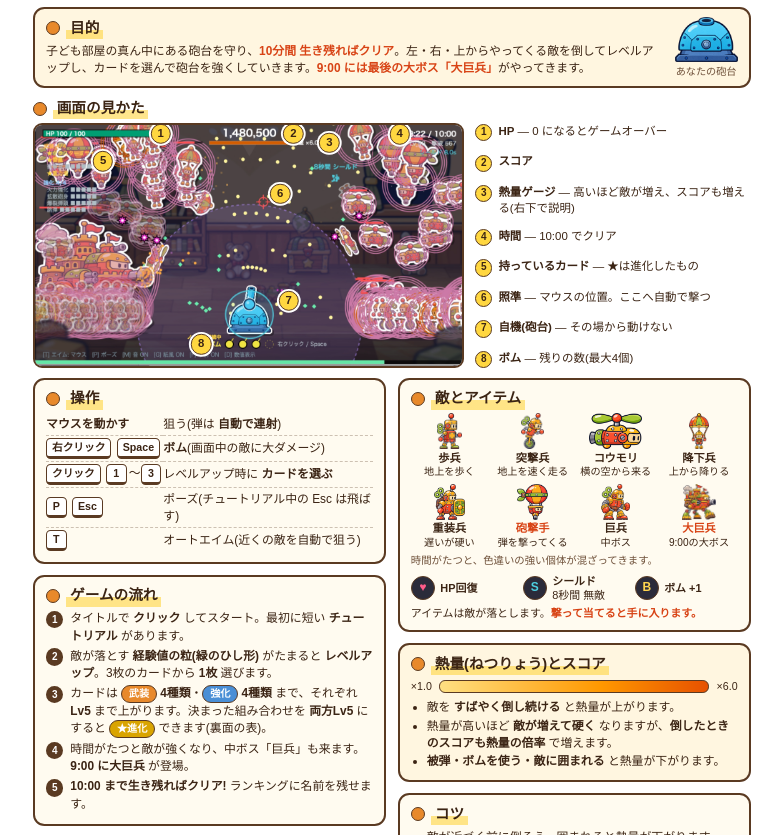
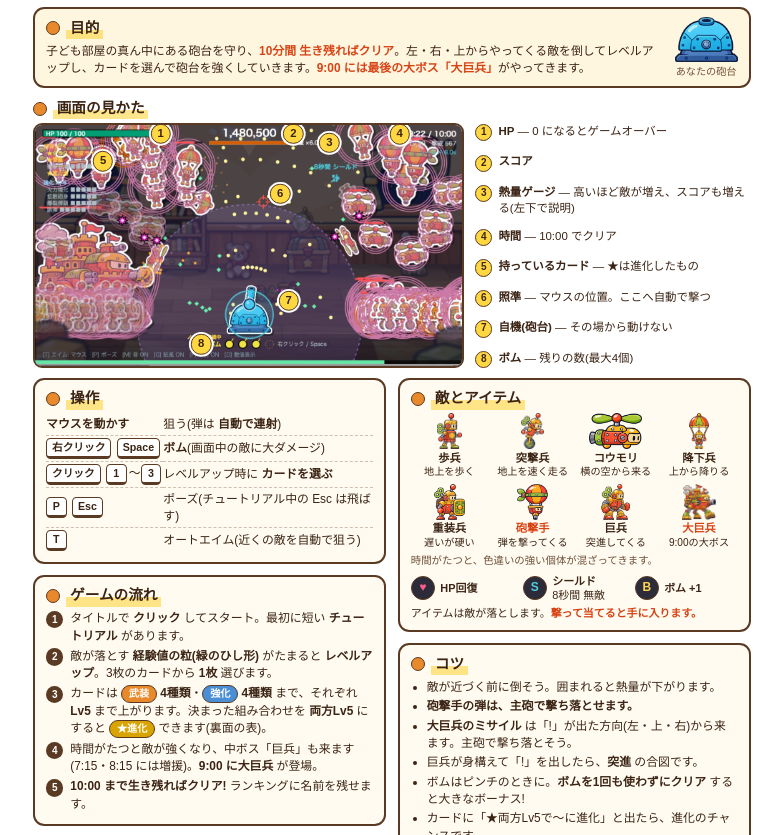
Before and after one commit to harurura/TridentWave, a plain HTML site: page manual/manual.html in a window 1280 px wide. Shown: the part 94-929 px from the top of the page, without its empty margins (5-787 px from the left). Drawn offline with Linux system fonts and the light colour scheme.

Commit message:
説明書とREADMEに、巨兵の増援・突進と大巨兵のミサイルを書き足す
説明書の表面はコツが増えて欄外にはみ出すため、「熱量とスコア」を左の列へ移した。

Co-Authored-By: Claude Opus 5.5 <noreply@anthropic.com>

```diff
--- a/manual/manual.html
+++ b/manual/manual.html
@@ -143,7 +143,7 @@
       <div class="legend">
         <div><span class="n">1</span><span><b>HP</b> ― 0 になるとゲームオーバー</span></div>
         <div><span class="n">2</span><span><b>スコア</b></span></div>
-        <div><span class="n">3</span><span><b>熱量ゲージ</b> ― 高いほど敵が増え、スコアも増える(右下で説明)</span></div>
+        <div><span class="n">3</span><span><b>熱量ゲージ</b> ― 高いほど敵が増え、スコアも増える(左下で説明)</span></div>
         <div><span class="n">4</span><span><b>時間</b> ― 10:00 でクリア</span></div>
         <div><span class="n">5</span><span><b>持っているカード</b> ― ★は進化したもの</span></div>
         <div><span class="n">6</span><span><b>照準</b> ― マウスの位置。ここへ自動で撃つ</span></div>
@@ -171,9 +171,19 @@
           <li>タイトルで <b>クリック</b> してスタート。最初に短い <b>チュートリアル</b> があります。</li>
           <li>敵が落とす <b>経験値の粒(緑のひし形)</b> がたまると <b>レベルアップ</b>。3枚のカードから <b>1枚</b> 選びます。</li>
           <li>カードは <span class="chip w">武装</span> <b>4種類</b>・<span class="chip p">強化</span> <b>4種類</b> まで、それぞれ <b>Lv5</b> まで上がります。決まった組み合わせを <b>両方Lv5</b> にすると <span class="chip e">★進化</span> できます(裏面の表)。</li>
-          <li>時間がたつと敵が強くなり、中ボス「巨兵」も来ます。<b>9:00 に大巨兵</b> が登場。</li>
+          <li>時間がたつと敵が強くなり、中ボス「巨兵」も来ます(7:15・8:15 には増援)。<b>9:00 に大巨兵</b> が登場。</li>
           <li><b>10:00 まで生き残ればクリア!</b> ランキングに名前を残せます。</li>
         </ol>
+      </div>
+
+      <div class="box">
+        <h2><span class="hl">熱量(ねつりょう)とスコア</span></h2>
+        <div class="heat"><span>×1.0</span><div class="bar"></div><span>×6.0</span></div>
+        <ul>
+          <li>敵を <b>すばやく倒し続ける</b> と熱量が上がります。</li>
+          <li>熱量が高いほど <b>敵が増えて硬く</b> なりますが、<b>倒したときのスコアも熱量の倍率</b> で増えます。</li>
+          <li><b>被弾・ボムを使う・敵に囲まれる</b> と熱量が下がります。</li>
+        </ul>
       </div>
     </div>
 
@@ -187,7 +197,7 @@
           <div class="enemy"><div class="pic"><img src="../assets/enemy_diver.png"></div><b>降下兵</b>上から降りる</div>
           <div class="enemy"><div class="pic"><img src="../assets/enemy_brute.png"></div><b>重装兵</b>遅いが硬い</div>
           <div class="enemy warn"><div class="pic"><img src="../assets/enemy_spitter.png"></div><b>砲撃手</b>弾を撃ってくる</div>
-          <div class="enemy boss"><div class="pic"><img src="../assets/enemy_boss.png"></div><b>巨兵</b>中ボス</div>
+          <div class="enemy boss"><div class="pic"><img src="../assets/enemy_boss.png"></div><b>巨兵</b>突進してくる</div>
           <div class="enemy boss warn"><div class="pic"><img src="../assets/enemy_titan.png"></div><b>大巨兵</b>9:00の大ボス</div>
         </div>
         <p style="font-size:7.8pt; color:var(--sub); margin-top:1.2mm;">時間がたつと、色違いの強い個体が混ざってきます。</p>
@@ -199,21 +209,13 @@
         <p style="font-size:8.2pt; margin-top:1mm;">アイテムは敵が落とします。<b class="k">撃って当てると手に入ります。</b></p>
       </div>
 
-      <div class="box">
-        <h2><span class="hl">熱量(ねつりょう)とスコア</span></h2>
-        <div class="heat"><span>×1.0</span><div class="bar"></div><span>×6.0</span></div>
-        <ul>
-          <li>敵を <b>すばやく倒し続ける</b> と熱量が上がります。</li>
-          <li>熱量が高いほど <b>敵が増えて硬く</b> なりますが、<b>倒したときのスコアも熱量の倍率</b> で増えます。</li>
-          <li><b>被弾・ボムを使う・敵に囲まれる</b> と熱量が下がります。</li>
-        </ul>
-      </div>
-
       <div class="box white">
         <h2><span class="hl">コツ</span></h2>
         <ul class="tips">
           <li>敵が近づく前に倒そう。囲まれると熱量が下がります。</li>
           <li><b>砲撃手の弾は、主砲で撃ち落とせます。</b></li>
+          <li><b>大巨兵のミサイル</b> は「!」が出た方向(左・上・右)から来ます。主砲で撃ち落とそう。</li>
+          <li>巨兵が身構えて「!」を出したら、<b>突進</b> の合図です。</li>
           <li>ボムはピンチのときに。<b>ボムを1回も使わずにクリア</b> すると大きなボーナス!</li>
           <li>カードに「★両方Lv5で〜に進化」と出たら、進化のチャンスです。</li>
         </ul>
```
Also changed, not shown: 2 other files.
